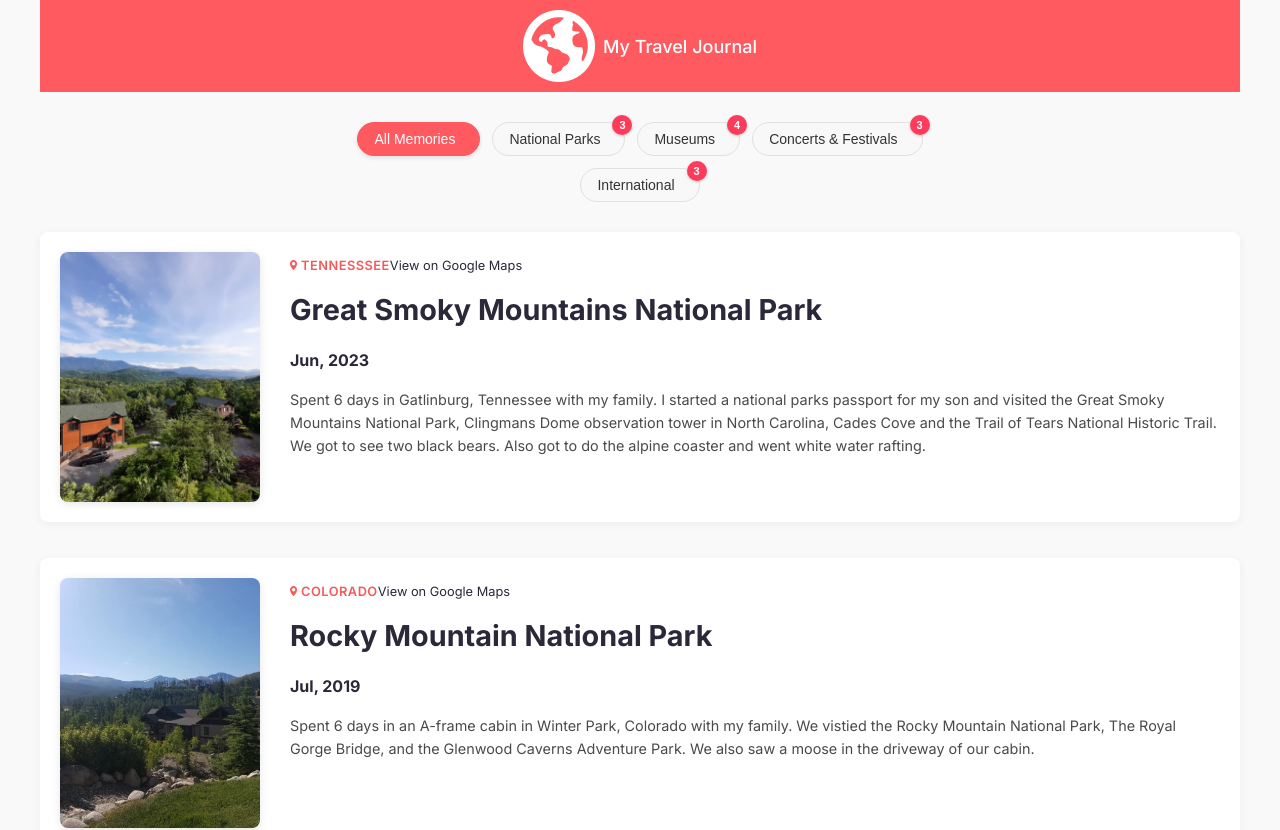
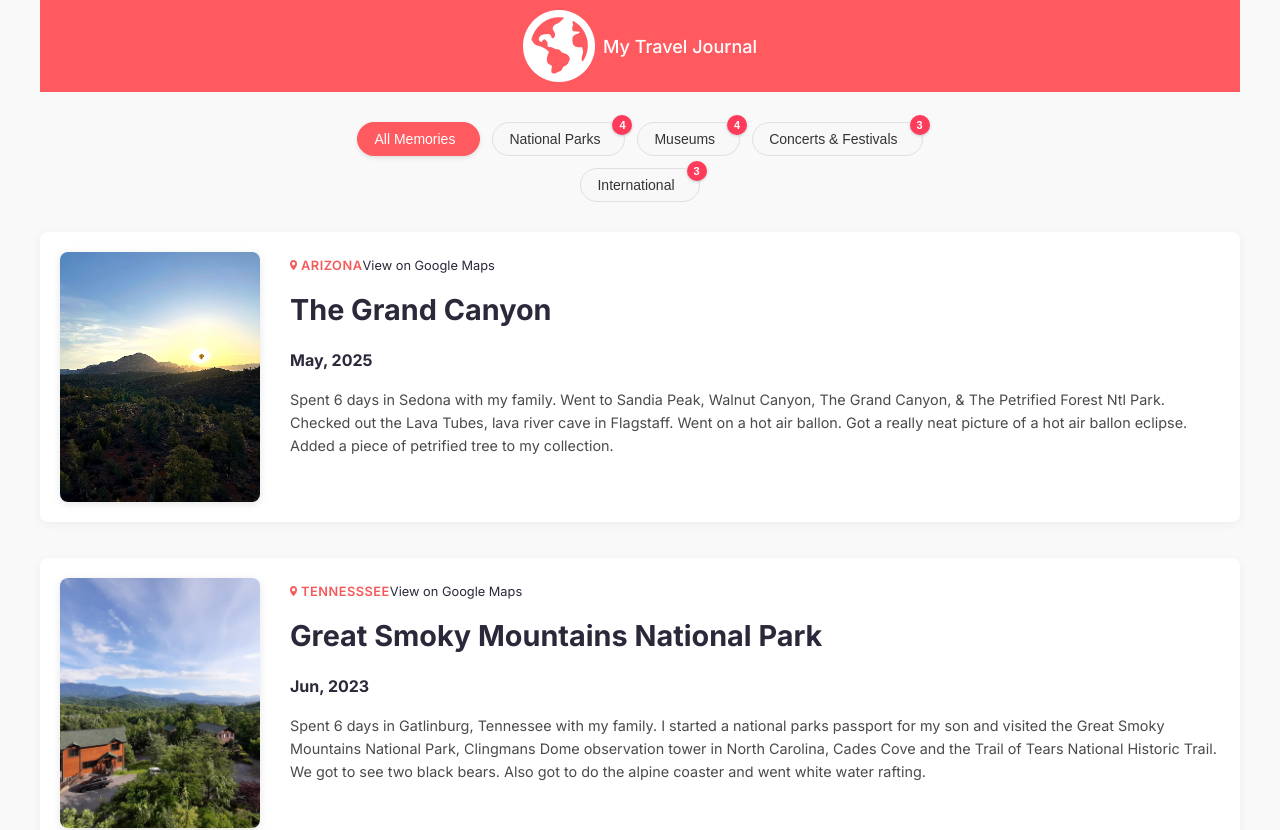
Before and after one commit to kvothe1387/Travel-Journal, a React (Vite) app: page / in a window 1280 px wide. Shown: the top 830 px of the page. Built offline with nearby package versions, Linux system fonts and the light colour scheme.

Commit message:
added 2025 vaca to sedona

```diff
--- a/src/data.js
+++ b/src/data.js
@@ -8,10 +8,24 @@ import gigerImg from './assets/giger.png';
 import escherImg from './assets/escher.png';
 import winterparkImg from './assets/winterpark.png';
 import edcImg from './assets/edc.png';
+import sedonaImg from './assets/sedona.jpg';
 
 export default [
   {
-    id: 1,
+    id: 11,
+    img: {
+      src: sedonaImg,
+      alt: "Sedona, AZ"
+    },
+    title: "The Grand Canyon",
+    country: "Arizona",
+    googleMapsLink: "https://maps.app.goo.gl/oCy3xALDUkPAAfy76",
+    dates: "May, 2025",
+    text: "Spent 6 days in Sedona with my family. Went to Sandia Peak, Walnut Canyon, The Grand Canyon, & The Petrified Forest Ntl Park. Checked out the Lava Tubes, lava river cave in Flagstaff. Went on a hot air ballon. Got a really neat picture of a hot air ballon eclipse. Added a piece of petrified tree to my collection.",
+    category: "national-parks"
+  },
+  {
+    id: 10,
     img: {
       src: gatlinbergImg,
       alt: "Gatlinsburg, TN"
@@ -24,7 +38,7 @@ export default [
     category: "national-parks"
   },
   {
-    id: 2,
+    id: 9,
     img: {
       src: winterparkImg,
       alt: "Winter Park, CO"
@@ -37,7 +51,7 @@ export default [
     category: "national-parks"
   },
   {
-    id: 3,
+    id: 8,
     img: {
       src: sonicbloomImg,
       alt: "Sonic Bloom"
@@ -50,7 +64,7 @@ export default [
     category: "concerts"
   },
   {
-    id: 4,
+    id: 7,
     img: {
       src: japanImg,
       alt: "Tokyo national museum"
@@ -63,7 +77,7 @@ export default [
     category: ["museums", "international"]
   },
   {
-    id: 5,
+    id: 6,
     img: {
       src: electricFImg,
       alt: "Electric Forest"
@@ -76,7 +90,7 @@ export default [
     category: "concerts"
   },
   {
-    id: 6,
+    id: 5,
     img: {
       src: redwoodImg,
       alt: "Redwood National Park"
@@ -89,7 +103,7 @@ export default [
     category: "national-parks"
   },
   {
-    id: 7,
+    id: 4,
     img: {
       src: daliImg,
       alt: "Salvador Dali Museum"
@@ -102,7 +116,7 @@ export default [
     category: "museums"
   },
   {
-    id: 8,
+    id: 3,
     img: {
       src: gigerImg,
       alt: "HR Giger Museum"
@@ -115,7 +129,7 @@ export default [
     category: ["museums", "international"]
   },
   {
-    id: 9,
+    id: 2,
     img: {
       src: escherImg,
       alt: "M.C Escher museum"
@@ -128,7 +142,7 @@ export default [
     category: ["museums", "international"]
   },
   {
-    id: 10,
+    id: 1,
     img: {
       src: edcImg,
       alt: "Electric Daisy Carnival"
--- a/src/index.css
+++ b/src/index.css
@@ -36,14 +36,14 @@ body {
   gap: 8px;
 }
 
-header>img {
+.header>img {
   width: 24px;
   height: 24px;
   margin-right: 7px;
   transition: transform 0.3s ease;
 }
 
-header>img:hover {
+.header>img:hover {
   transform: rotate(360deg);
 }
 
@@ -217,6 +217,15 @@ article.journal-entry .main-image {
     flex-direction: column;
   }
 
+  .filter-container {
+    gap: 8px;
+  }
+
+  .filter-btn {
+    padding: 6px 12px;
+    font-size: 13px;
+  }
+
   article.journal-entry .main-image-container {
     width: 100%;
     height: 200px;
```
Also changed, not shown: src/assets/sedona.jpg (added).
